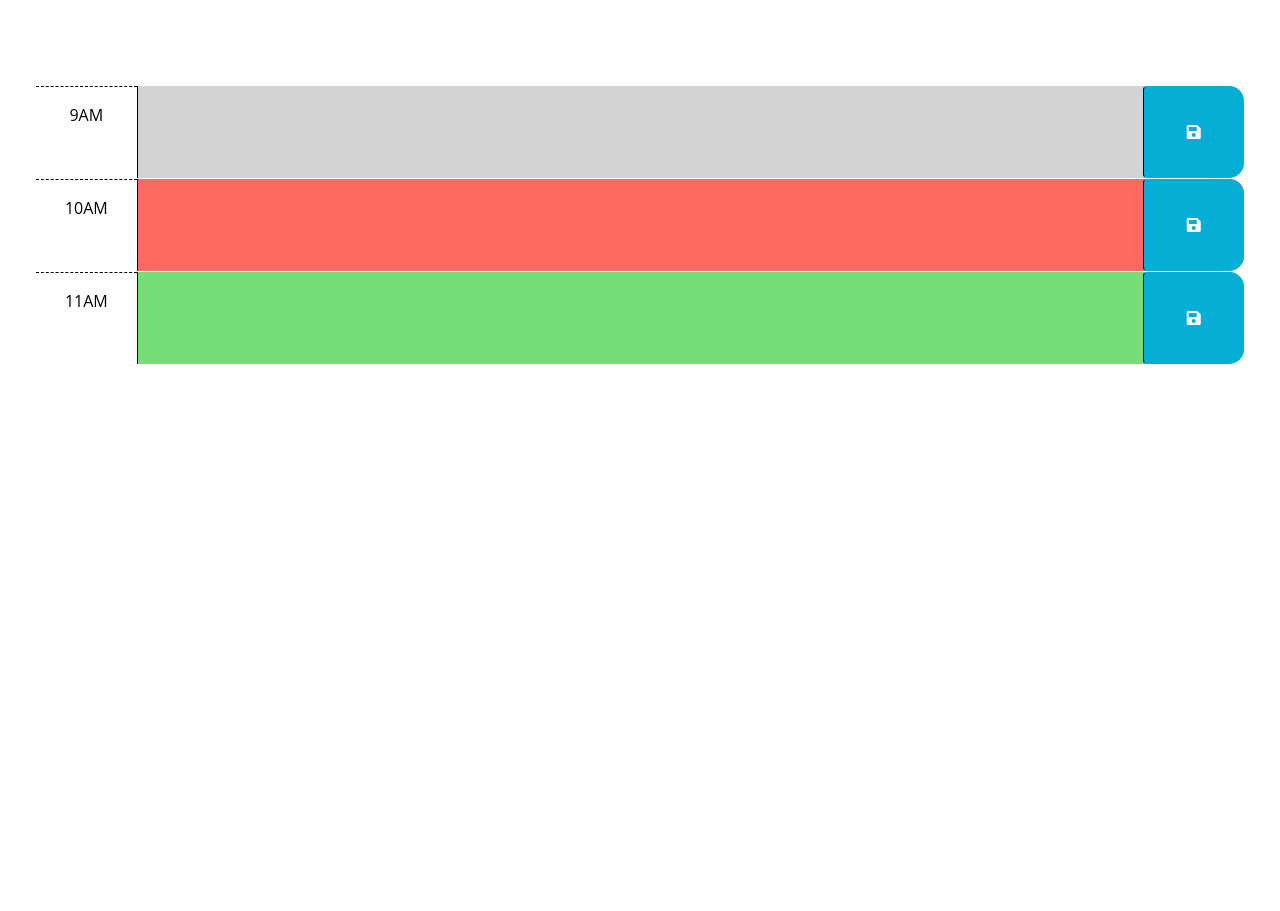
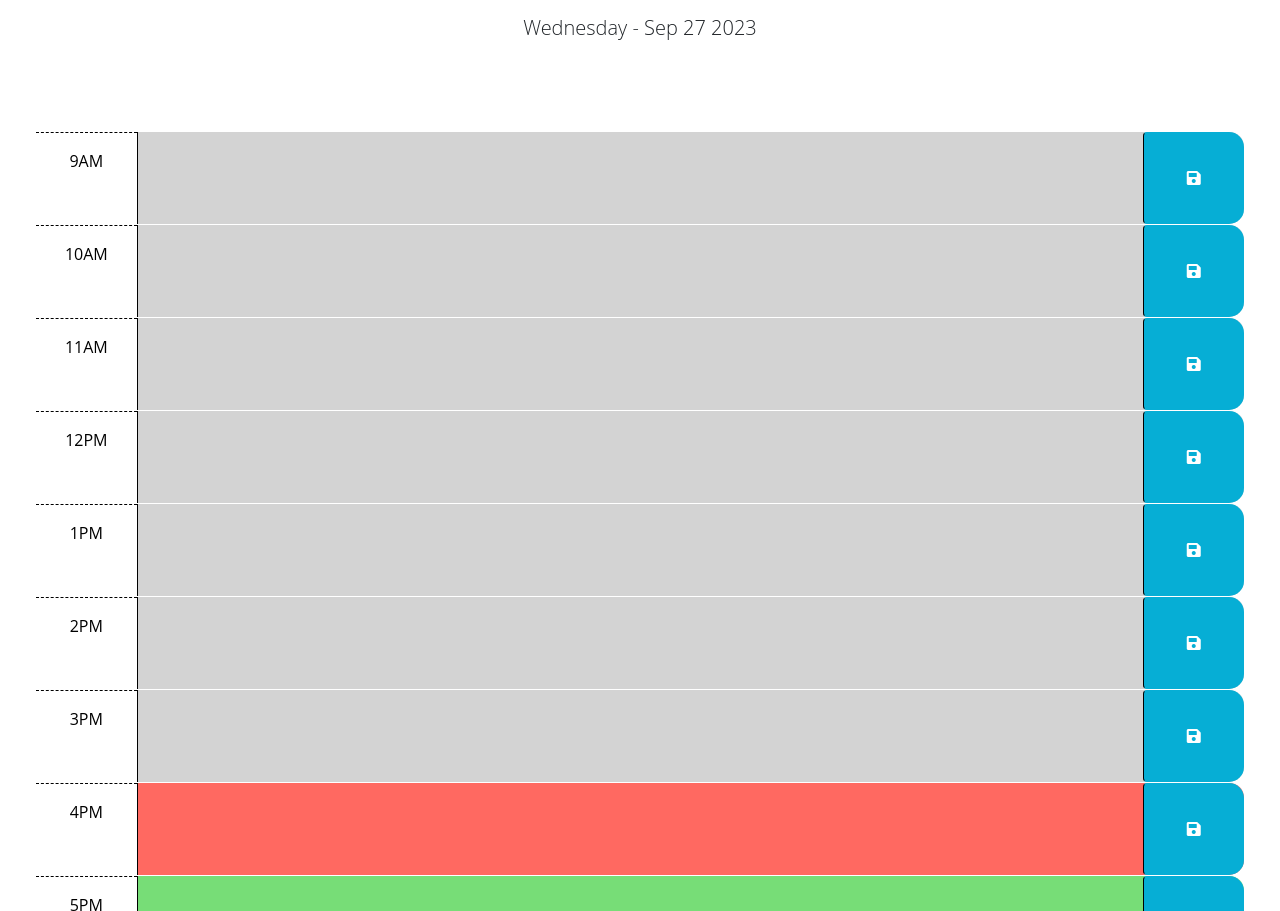
Before and after one commit to T-P15/Daily-planner, a plain HTML site: page index.html in a window 1280 px wide. Shown: the part 166-1077 px from the top of the page. Before the commit the page ends 800 px from the top, so only its background shows below. Drawn offline with nearby package versions, Linux system fonts and the light colour scheme.

Commit message:
dynamic save

```diff
--- a/assets/script.js
+++ b/assets/script.js
@@ -1,13 +1,26 @@
 // Wrap all code that interacts with the DOM in a call to jQuery to ensure that
 // the code isn't run until the browser has finished rendering all the elements
 // in the html.
-$(function () {
 // TODO: Add a listener for click events on the save button. This code should
 // use the id in the containing time-block as a key to save the user input in
 // local storage. HINT: What does `this` reference in the click listener
 // function? How can DOM traversal be used to get the "hour-x" id of the
 // time-block containing the button that was clicked? How might the id be
 // useful when saving the description in local storage?
+function savePlan() {
+  console.log("plan");
+  let plan = $(this).siblings('.description').val();
+  console.log("plan = ", plan);
+
+  let planHour = $(this).parent().attr("id").split("-")[1];
+  console.log("plan hour = ", planHour);
+
+  localStorage.setItem(planHour, plan);
+}
+
+$('.saveBtn').on('click', savePlan);
+
+
 //
 // TODO: Add code to apply the past, present, or future class to each time
 // block by comparing the id to the current hour. HINTS: How can the id
@@ -20,4 +33,6 @@ $(function () {
 // attribute of each time-block be used to do this?
 //
 // TODO: Add code to display the current date in the header of the page.
-  });
+
+var today = dayjs().format('dddd - MMM D YYYY');
+$("#currentDay").text(today);
--- a/index.html
+++ b/index.html
@@ -25,7 +25,7 @@
   </head>
 
   <body>
-    <header class="p-5 mb-4">
+    <header class="p-5 mb-4 text-center">
       <h1 class="display-3">Work Day Scheduler</h1>
       <p class="lead">A simple calendar app for scheduling your work day</p>
       <p id="currentDay" class="lead"></p>
@@ -45,14 +45,62 @@
       <div id="hour-9" class="row time-block past">
         <div class="col-2 col-md-1 hour text-center py-3">9AM</div>
         <textarea class="col-8 col-md-10 description" rows="3"> </textarea>
+        <button  class="btn saveBtn col-2 col-md-1" aria-label="save">
+          <i class="fas fa-save" aria-hidden="true"></i>
+        </button>
+      </div>
+
+      <div id="hour-10" class="row time-block past">
+        <div class="col-2 col-md-1 hour text-center py-3">10AM</div>
+        <textarea class="col-8 col-md-10 description" rows="3"> </textarea>
+        <button  class="btn saveBtn col-2 col-md-1" aria-label="save">
+          <i class="fas fa-save" aria-hidden="true"></i>
+        </button>
+      </div>
+
+      <div id="hour-11" class="row time-block past">
+        <div class="col-2 col-md-1 hour text-center py-3">11AM</div>
+        <textarea class="col-8 col-md-10 description" rows="3"> </textarea>
+        <button class="btn saveBtn col-2 col-md-1" aria-label="save">
+          <i class="fas fa-save" aria-hidden="true"></i>
+        </button>
+      </div>
+
+      <div id="hour-12" class="row time-block past">
+        <div class="col-2 col-md-1 hour text-center py-3">12PM</div>
+        <textarea class="col-8 col-md-10 description" rows="3"> </textarea>
+        <button class="btn saveBtn col-2 col-md-1" aria-label="save">
+          <i class="fas fa-save" aria-hidden="true"></i>
+        </button>
+      </div>
+
+      <div id="hour-1" class="row time-block past">
+        <div class="col-2 col-md-1 hour text-center py-3">1PM</div>
+        <textarea class="col-8 col-md-10 description" rows="3"> </textarea>
+        <button class="btn saveBtn col-2 col-md-1" aria-label="save">
+          <i class="fas fa-save" aria-hidden="true"></i>
+        </button>
+      </div>
+
+      <div id="hour-2" class="row time-block past">
+        <div class="col-2 col-md-1 hour text-center py-3">2PM</div>
+        <textarea class="col-8 col-md-10 description" rows="3"> </textarea>
+        <button class="btn saveBtn col-2 col-md-1" aria-label="save">
+          <i class="fas fa-save" aria-hidden="true"></i>
+        </button>
+      </div>
+
+      <div id="hour-3" class="row time-block past">
+        <div class="col-2 col-md-1 hour text-center py-3">3PM</div>
+        <textarea class="col-8 col-md-10 description" rows="3"> </textarea>
         <button class="btn saveBtn col-2 col-md-1" aria-label="save">
           <i class="fas fa-save" aria-hidden="true"></i>
         </button>
       </div>
 
       <!-- Example of a present time block. The "present" class adds a red background color. -->
-      <div id="hour-10" class="row time-block present">
-        <div class="col-2 col-md-1 hour text-center py-3">10AM</div>
+      <div id="hour-4" class="row time-block present">
+        <div class="col-2 col-md-1 hour text-center py-3">4PM</div>
         <textarea class="col-8 col-md-10 description" rows="3"> </textarea>
         <button class="btn saveBtn col-2 col-md-1" aria-label="save">
           <i class="fas fa-save" aria-hidden="true"></i>
@@ -60,8 +108,8 @@
       </div>
 
       <!-- Example of a future time block. The "future" class adds a green background color. -->
-      <div id="hour-11" class="row time-block future">
-        <div class="col-2 col-md-1 hour text-center py-3">11AM</div>
+      <div id="hour-5" class="row time-block future">
+        <div class="col-2 col-md-1 hour text-center py-3">5PM</div>
         <textarea class="col-8 col-md-10 description" rows="3"> </textarea>
         <button class="btn saveBtn col-2 col-md-1" aria-label="save">
           <i class="fas fa-save" aria-hidden="true"></i>
```
Lines whose indentation alone changed are shown as unchanged.
